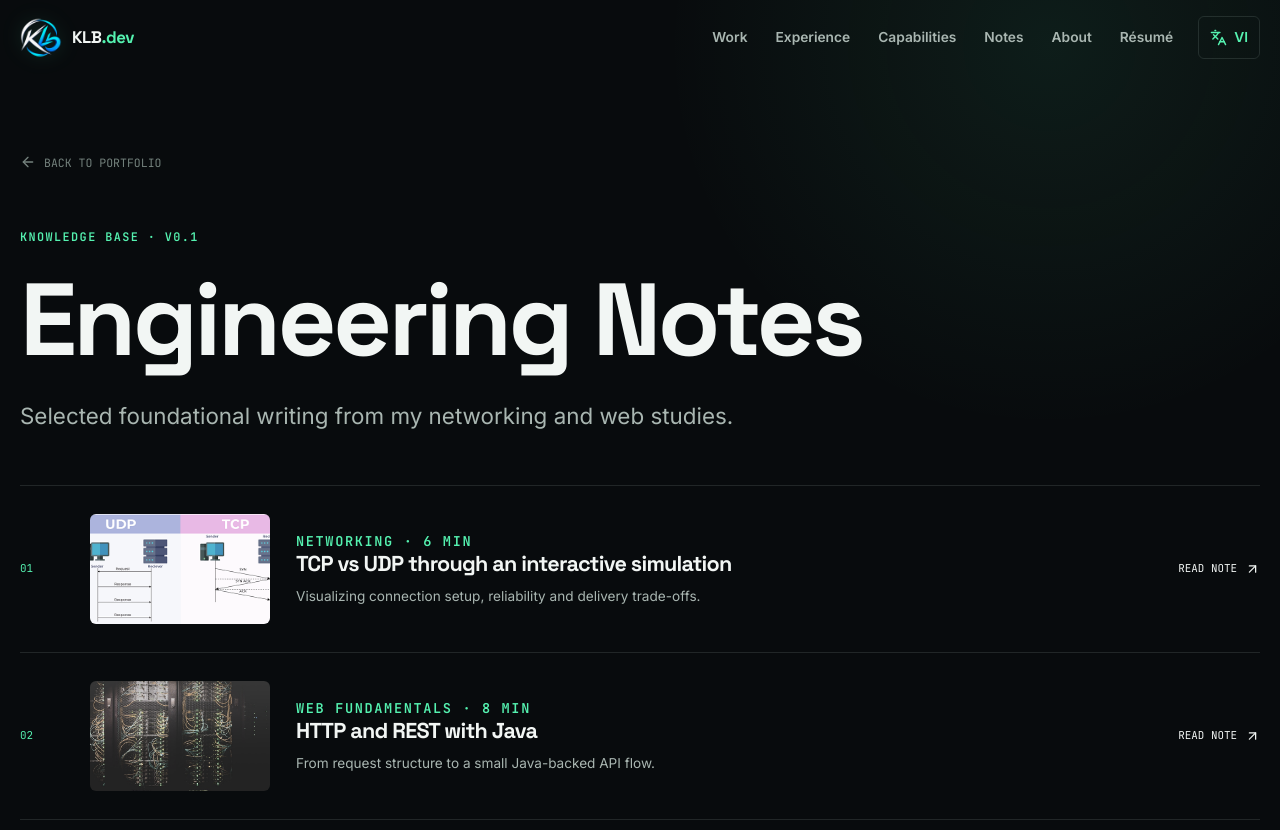
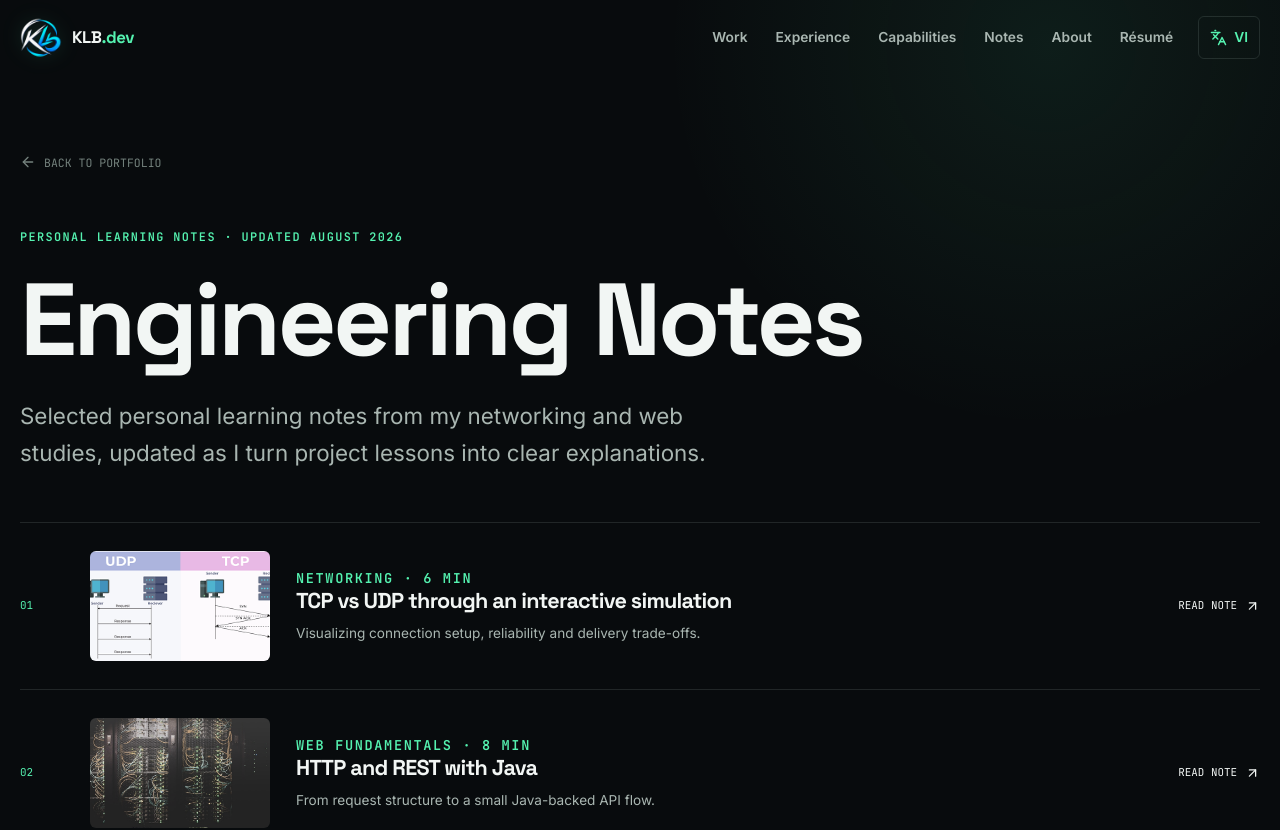
Before and after one commit to KLBMinhLong/KLBPortfolio, a React (Vite) app: page /notes in a window 1280 px wide. Shown: the top 830 px of the page. Built offline with nearby package versions, Linux system fonts and the light colour scheme.

Commit message:
docs: refine portfolio credibility details

```diff
--- a/src/data/content.ts
+++ b/src/data/content.ts
@@ -267,7 +267,7 @@ const englishProjects: ProjectContent[] = [
       },
     ],
     disclosure:
-      'Independently developed during the FPT IS internship as a learning capstone aligned with the banking unit’s technology focus. This is not a production FPT IS product.',
+      'Independently developed during the FPT IS internship as a learning capstone aligned with the banking unit’s technology focus. This is not a production FPT IS product; the screenshots and demo use learning/demo data only.',
   },
   {
     slug: 'your-sneaker',
@@ -491,7 +491,7 @@ vietnameseProjects[0] = {
     },
   ],
   disclosure:
-    'Được phát triển độc lập trong kỳ thực tập FPT IS như một capstone học tập theo định hướng công nghệ của phòng ban ngân hàng. Đây không phải sản phẩm production của FPT IS.',
+    'Được phát triển độc lập trong kỳ thực tập FPT IS như một capstone học tập theo định hướng công nghệ của phòng ban ngân hàng. Đây không phải sản phẩm production của FPT IS; ảnh và video demo chỉ sử dụng dữ liệu học tập/minh họa.',
 };
 
 vietnameseProjects[1] = {
@@ -633,7 +633,7 @@ export const content: Record<Language, LocaleContent> = {
       { label: 'Academic', value: 'GPA 3.53 / 4.00' },
       { label: 'Selected work', value: '3 complete project stories' },
       { label: 'Recognition', value: 'Outstanding Student · 2023–2026' },
-      { label: 'English', value: 'Aptis ESOL · CEFR B2' },
+      { label: 'English', value: 'Aptis ESOL B2 · British Council' },
     ],
     work: {
       eyebrow: '01 · Selected work',
@@ -801,8 +801,8 @@ export const content: Record<Language, LocaleContent> = {
       downloadResume: 'Download PDF',
       temporaryResume: 'This is the current résumé and will be replaced with a revised one-page version.',
       notesTitle: 'Engineering Notes',
-      notesIntro: 'Selected foundational writing from my networking and web studies.',
-      notesStatus: 'The complete notes library is being curated for the next release.',
+      notesIntro: 'Selected personal learning notes from my networking and web studies, updated as I turn project lessons into clear explanations.',
+      notesStatus: 'Personal learning notes · Updated August 2026',
       readOriginal: 'Read the original article',
       visitBlog: 'Visit MLBlog archive',
       blogIntro: 'Want the wider networking and web-study archive? Visit my original MLBlog.',
@@ -815,7 +815,7 @@ export const content: Record<Language, LocaleContent> = {
       profileHighlights: 'Profile highlights',
       caseStudy: 'Case study',
       transparencyNote: 'Transparency note',
-      knowledgeBaseVersion: 'Knowledge base · v0.1',
+      knowledgeBaseVersion: 'Personal learning notes · Updated August 2026',
       currentResumeVersion: 'PDF · Current version',
     },
     projects: englishProjects,
@@ -855,7 +855,7 @@ export const content: Record<Language, LocaleContent> = {
       { label: 'Học tập', value: 'GPA 3.53 / 4.00' },
       { label: 'Dự án chọn lọc', value: '3 câu chuyện sản phẩm' },
       { label: 'Thành tích', value: 'Sinh viên xuất sắc · 2023–2026' },
-      { label: 'Tiếng Anh', value: 'Aptis ESOL · CEFR B2' },
+      { label: 'Tiếng Anh', value: 'Aptis ESOL B2 · British Council' },
     ],
     work: {
       eyebrow: '01 · Dự án chọn lọc',
@@ -932,7 +932,7 @@ export const content: Record<Language, LocaleContent> = {
       eyebrow: '05 · Engineering notes',
       title: 'Học bằng cách giải thích.',
       intro:
-        'Một số ghi chú nền tảng từ quá trình học lập trình mạng và web. Thư viện sẽ tiếp tục bổ sung bằng bài học từ dự án.',
+        'Các ghi chú học tập cá nhân được chọn lọc từ quá trình học lập trình mạng và web, rồi tiếp tục cập nhật bằng bài học rút ra từ dự án.',
       viewAll: 'Xem tất cả ghi chú',
       readNote: 'Đọc bài',
       items: [
@@ -1024,7 +1024,7 @@ export const content: Record<Language, LocaleContent> = {
       temporaryResume: 'Đây là CV hiện tại và sẽ được thay bằng phiên bản một trang được viết lại.',
       notesTitle: 'Engineering Notes',
       notesIntro: 'Các bài viết nền tảng chọn lọc từ quá trình học lập trình mạng và web.',
-      notesStatus: 'Thư viện ghi chú đầy đủ đang được chọn lọc cho phiên bản tiếp theo.',
+      notesStatus: 'Ghi chú học tập cá nhân · Cập nhật tháng 08/2026',
       readOriginal: 'Đọc bài viết gốc',
       visitBlog: 'Xem kho bài viết MLBlog',
       blogIntro: 'Muốn xem kho bài viết về mạng và web đầy đủ hơn? Hãy ghé MLBlog cũ của mình.',
@@ -1037,7 +1037,7 @@ export const content: Record<Language, LocaleContent> = {
       profileHighlights: 'Thông tin nổi bật',
       caseStudy: 'Case study',
       transparencyNote: 'Ghi chú minh bạch',
-      knowledgeBaseVersion: 'Kho kiến thức · v0.1',
+      knowledgeBaseVersion: 'Ghi chú học tập cá nhân · Cập nhật tháng 08/2026',
       currentResumeVersion: 'PDF · Phiên bản hiện tại',
     },
     projects: vietnameseProjects,
```
